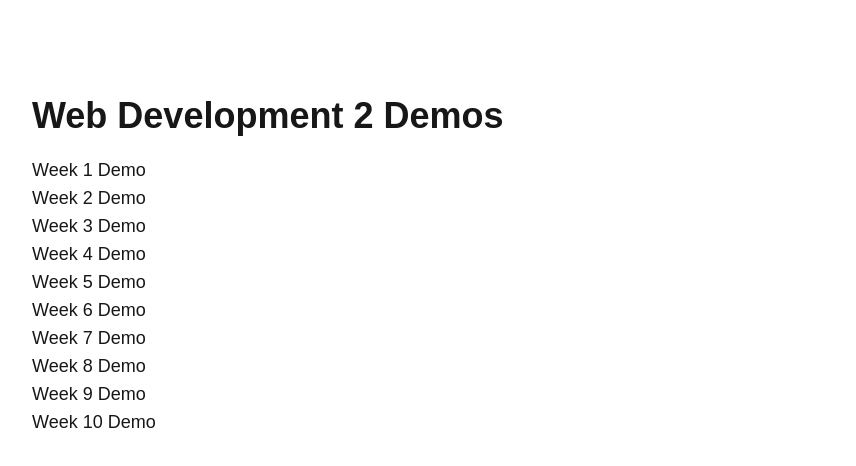
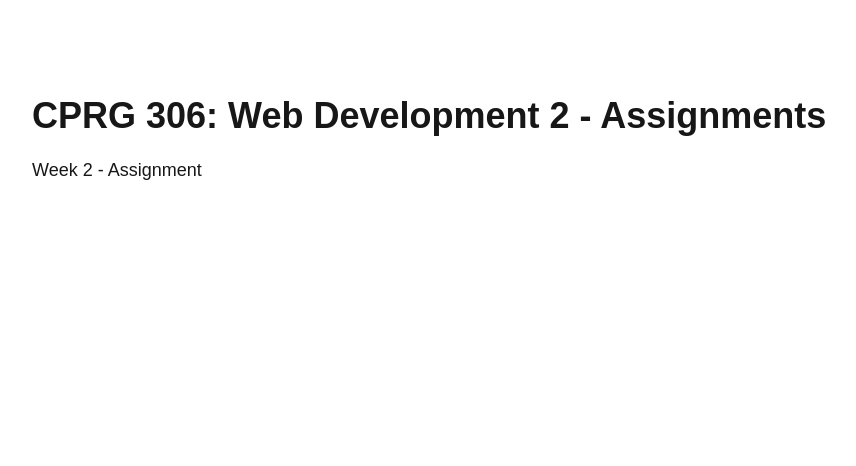
Before and after one commit to Evanz67/cprg306-assignments, a Next.js app: page / in a window 1280 px wide. Shown: the top 466 px of the page, without its empty margins (96-952 px from the left). Built offline with nearby package versions, Linux system fonts and the light colour scheme.

Commit message:
week 2 push

```diff
--- a/app/page.js
+++ b/app/page.js
@@ -1,17 +1,17 @@
 import Link from "next/link";
 
 export default function Home() {
-  const weekDemos = [1, 2, 3, 4, 5, 6, 7, 8, 9, 10];
+  const weekDemos = [2];
 
   return (
     <main className="flex min-h-screen flex-col items-center justify-between p-24">
       <div className="z-10 max-w-5xl w-full items-center justify-between text-sm">
-        <h1 className="text-4xl font-bold mb-5">Web Development 2 Demos</h1>
+        <h1 className="text-4xl font-bold mb-5">CPRG 306: Web Development 2 - Assignments</h1>
         <div className="text-lg">
           <ul>
             {weekDemos.map((week) => (
               <li key={week} className="hover:text-green-400 hover:underline">
-                <Link href={`/week-${week}`}>Week {week} Demo</Link>
+                <Link href={`/week-${week}`}>Week {week} - Assignment</Link>
               </li>
             ))}
           </ul>
--- a/app/week-2/page.js
+++ b/app/week-2/page.js
@@ -1,9 +1,11 @@
 import Link from "next/link";
+import { StudentInfo } from "./student-info.js";
 
 export default function Page() {
     return (
       <main>
-        <h1>Community Event Planner</h1>
+        <h1>Shopping List</h1>
+        <StudentInfo />
       </main>
     );
   }
--- /dev/null
+++ b/app/week-2/student-info.js
@@ -0,0 +1,8 @@
+export function StudentInfo() {
+    return (
+        <main>
+            <p>Hanz Christian Magtanong</p>
+            <p>https://github.com/Evanz67/cprg306-assignments.git</p>
+        </main>
+    );
+}
```
